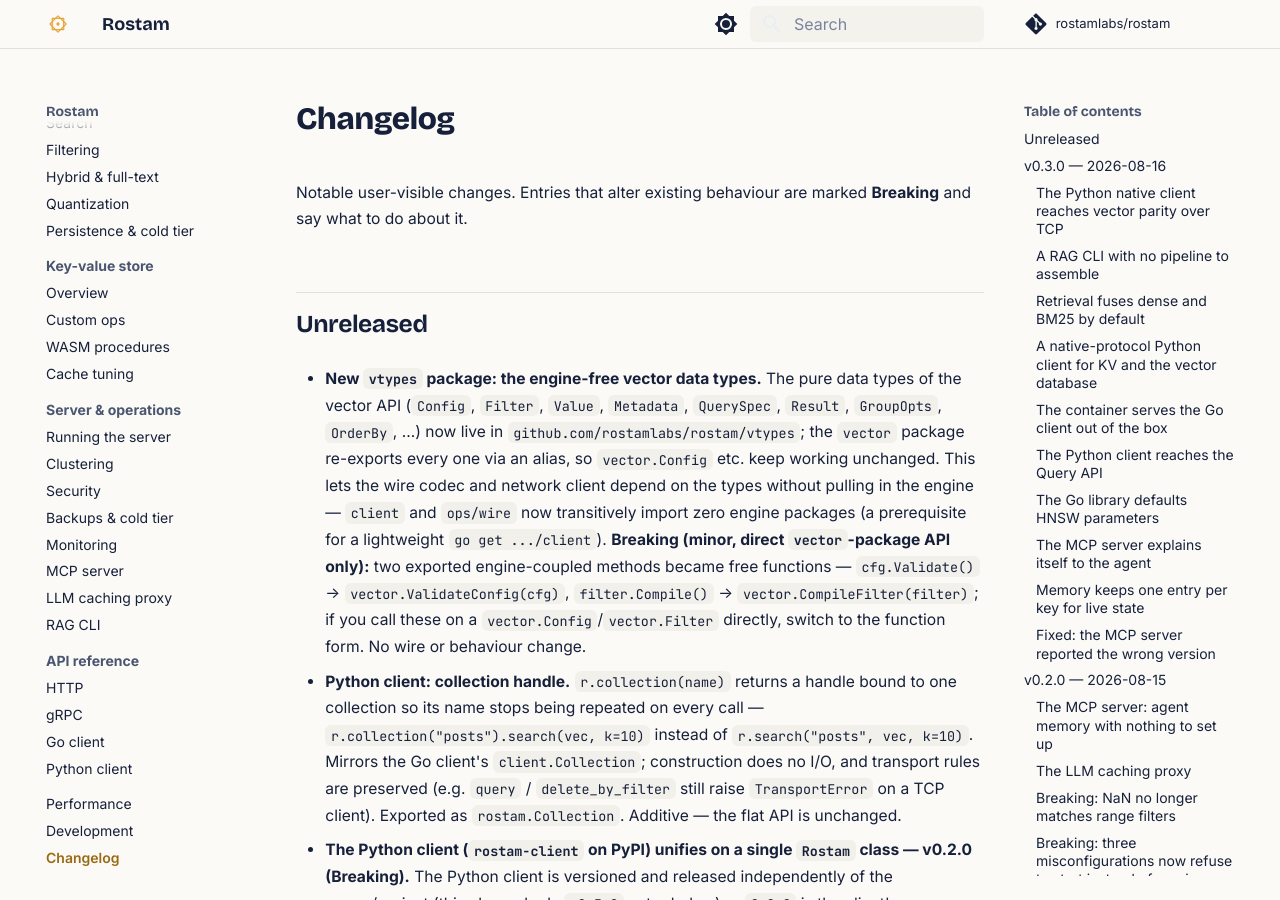
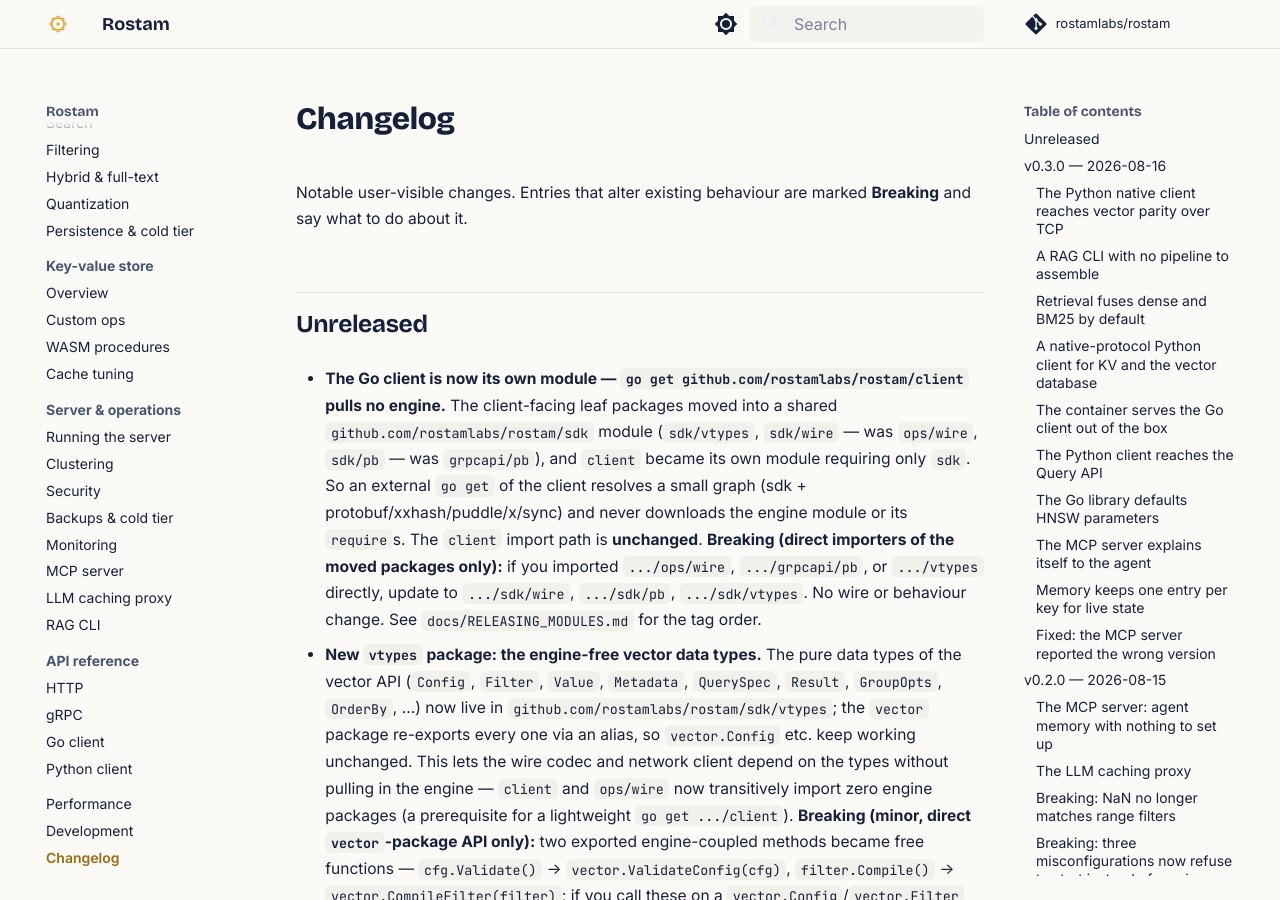
Before and after one commit to Keivan-S/rostam, an MkDocs documentation site: the page built from docs/changelog.md, in a window 1280 px wide and 900 px high. Built offline with MkDocs 1.6.1 and Material for MkDocs 9.7.7, drawn with Linux system fonts in a browser that asks for light colours; comment, search, counter and statistics services are not loaded.

Commit message:
ci+docs: per-module GOWORK=off test jobs, module release runbook, changelog

```diff
--- a/docs/changelog.md
+++ b/docs/changelog.md
@@ -5,10 +5,22 @@
 
 ## Unreleased
 
+- **The Go client is now its own module — `go get github.com/rostamlabs/rostam/client`
+  pulls no engine.** The client-facing leaf packages moved into a shared
+  `github.com/rostamlabs/rostam/sdk` module (`sdk/vtypes`, `sdk/wire` — was
+  `ops/wire`, `sdk/pb` — was `grpcapi/pb`), and `client` became its own module
+  requiring only `sdk`. So an external `go get` of the client resolves a small
+  graph (sdk + protobuf/xxhash/puddle/x/sync) and never downloads the engine
+  module or its `require`s. The `client` import path is **unchanged**. **Breaking
+  (direct importers of the moved packages only):** if you imported
+  `.../ops/wire`, `.../grpcapi/pb`, or `.../vtypes` directly, update to
+  `.../sdk/wire`, `.../sdk/pb`, `.../sdk/vtypes`. No wire or behaviour change.
+  See `docs/RELEASING_MODULES.md` for the tag order.
+
 - **New `vtypes` package: the engine-free vector data types.** The pure data
   types of the vector API (`Config`, `Filter`, `Value`, `Metadata`, `QuerySpec`,
   `Result`, `GroupOpts`, `OrderBy`, …) now live in
-  `github.com/rostamlabs/rostam/vtypes`; the `vector` package re-exports every
+  `github.com/rostamlabs/rostam/sdk/vtypes`; the `vector` package re-exports every
   one via an alias, so `vector.Config` etc. keep working unchanged. This lets
   the wire codec and network client depend on the types without pulling in the
   engine — `client` and `ops/wire` now transitively import zero engine packages
--- a/mkdocs.yml
+++ b/mkdocs.yml
@@ -19,6 +19,7 @@
 #                            would hand an attacker a prioritised list.
 exclude_docs: |
   superpowers/
+  RELEASING_MODULES.md
 
 theme:
   name: material
```
Also changed, not shown: docs/RELEASING_MODULES.md (added, +40 -0 lines), 1 other file.
